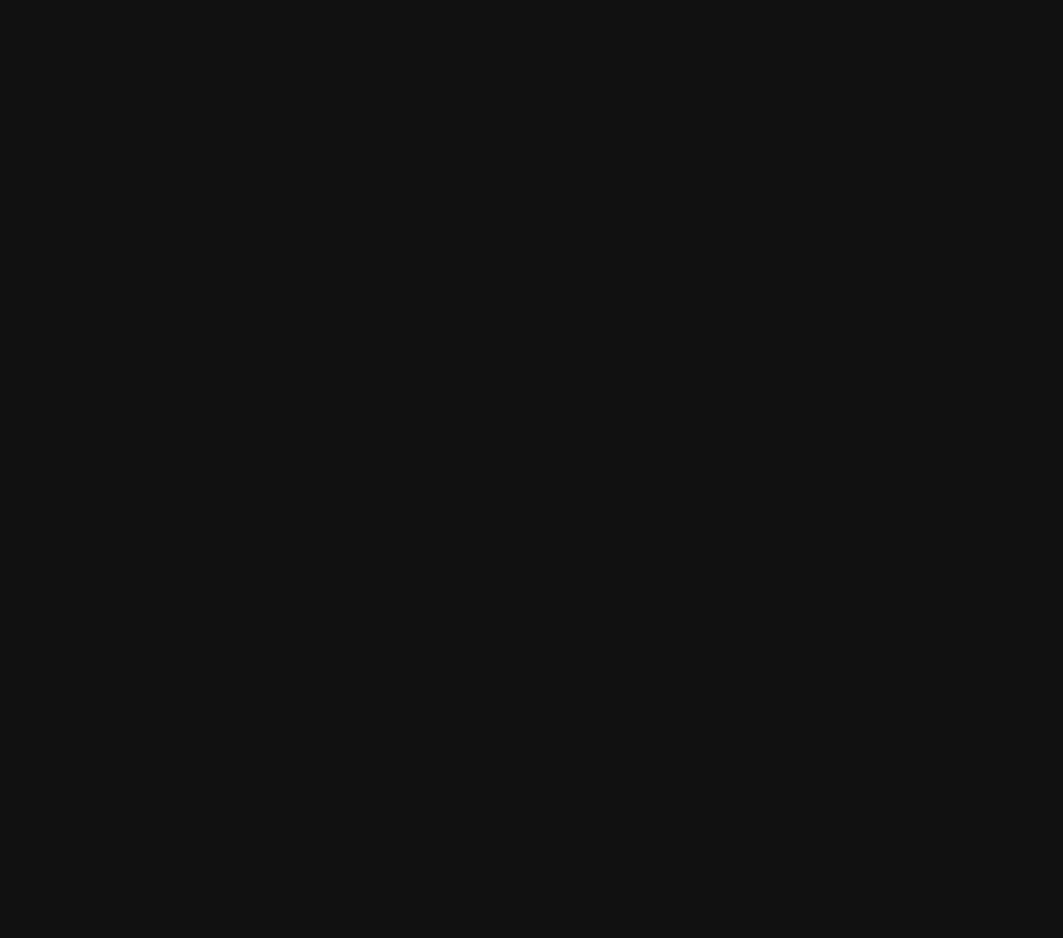
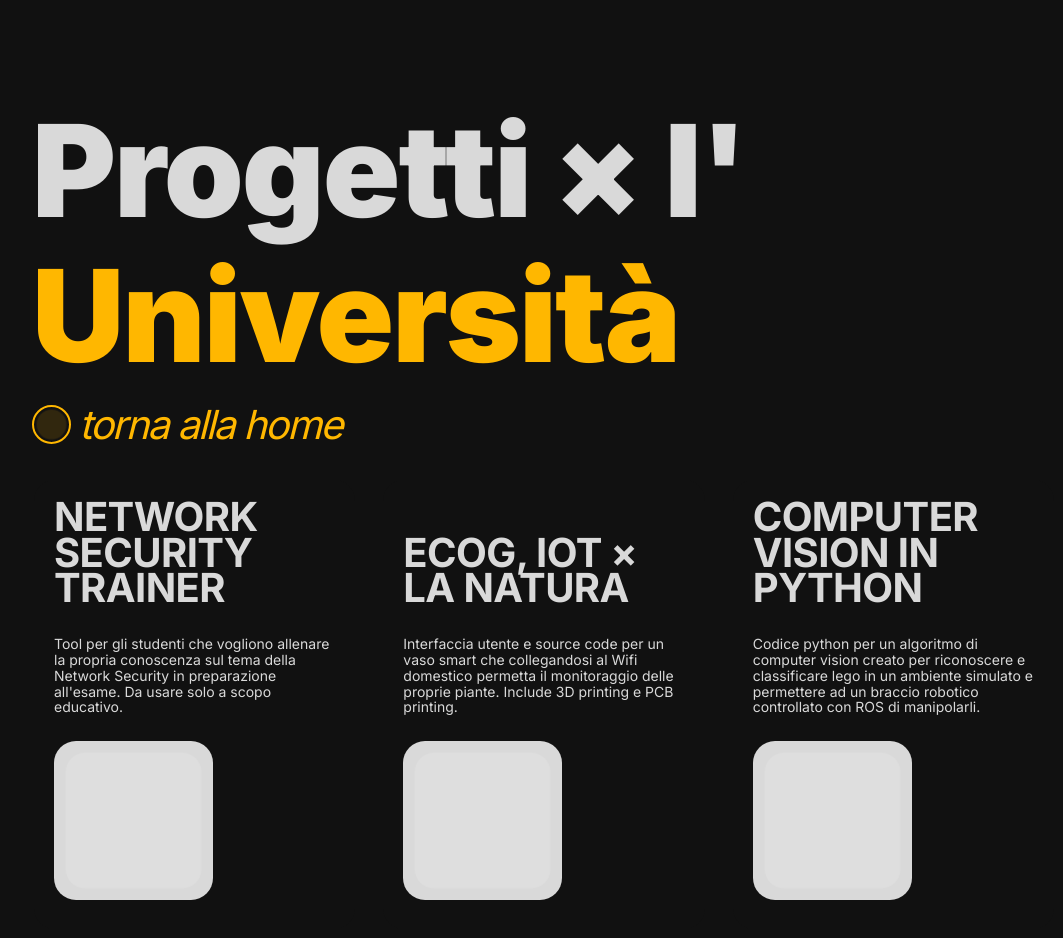
Before and after one commit to RaffaeleCrocco/raffaelecrocco2023.com, a React (Create React App) app: page /universita in a window 1280 px wide. Before the commit this address had no page. Shown: the top 938 px of the page, without its empty margins (96-1159 px from the left). Before the commit the page ends 800 px from the top, so only its background shows below. Built offline with nearby package versions, Linux system fonts and the light colour scheme.

Commit message:
Add Univeristy.js

```diff
--- a/src/App.js
+++ b/src/App.js
@@ -2,6 +2,7 @@
 import "./style/App.scss";
 import { Route, BrowserRouter as Router, Routes } from "react-router-dom";
 import Home from "./pages/Home";
+import University from "./pages/University";
 
 function App() {
   return (
@@ -9,6 +10,7 @@
       <Router>
         <Routes>
           <Route path="/" element={<Home />} />
+          <Route path="/universita" element={<University />} />
         </Routes>
       </Router>
     </div>
--- a/src/pages/Home.js
+++ b/src/pages/Home.js
@@ -2,6 +2,7 @@
 import { Row, Col } from "react-bootstrap";
 import { motion as m } from "framer-motion";
 import logo from "../media/grafica.svg";
+import { Link } from "react-router-dom";
 
 const Home = () => {
   useEffect(() => {
@@ -19,7 +20,12 @@
   }, []);
 
   return (
-    <div className="Home">
+    <m.div
+      className="Home"
+      initial={{ opacity: 0 }}
+      animate={{ opacity: 1 }}
+      transition={{ ease: "easeOut", duration: 0.8, delay: 0.1 }}
+    >
       <Row className="hero flex-column-reverse flex-md-row">
         <Col xs="auto" md={8}>
           <div className="title">
@@ -266,6 +272,7 @@
           </div>
         </Col>
       </Row>
+      <Link to="/universita" onClick={() => window.scrollTo({ top: 0 })}>
         <Row className="uni-projects p-5">
           <Col>
             <p className="subtitle">University related </p>
@@ -283,6 +290,7 @@
             <div className="circle" />
           </Col>
         </Row>
+      </Link>
       <a name="contact"></a>
       <Row className="contact">
         <Col className="">
@@ -343,7 +351,7 @@
           </Col>
         </Row>
       </div>
-    </div>
+    </m.div>
   );
 };
 
--- /dev/null
+++ b/src/pages/University.js
@@ -0,0 +1,64 @@
+import React from "react";
+import { Container, Row, Col, Button } from "react-bootstrap";
+
+import { motion as m } from "framer-motion";
+import { Link } from "react-router-dom";
+
+const University = () => {
+  return (
+    <m.div
+      className="University mt-5"
+      initial={{ opacity: 0 }}
+      animate={{ opacity: 1 }}
+      transition={{ ease: "easeOut", duration: 0.8, delay: 0.1 }}
+    >
+      <div className="title">
+        <span className="mb-0">Progetti </span>&times; l'{" "}
+        <span className="accent">Università</span>
+        <Link to="/">
+          <p className="accent d-flex align-items-center">
+            <div className="circle pulsating me-2"></div>torna alla home
+          </p>
+        </Link>
+      </div>
+      <Row className="projects">
+        <Col className="project-dark d-flex align-items-end">
+          <div>
+            <p className="subtitle">Network security trainer</p>
+            <p className="text">
+              Tool per gli studenti che vogliono allenare la propria conoscenza
+              sul tema della Network Security in preparazione all'esame. Da
+              usare solo a scopo educativo.
+            </p>
+            <div className="circle pulsating" />
+          </div>
+        </Col>
+        <Col className="project-dark d-flex align-items-end">
+          <div>
+            <p className="subtitle">EcoG, IoT &times; la natura</p>
+            <p className="text">
+              Interfaccia utente e source code per un vaso smart che
+              collegandosi al Wifi domestico permetta il monitoraggio delle
+              proprie piante. Include 3D printing e PCB printing.
+            </p>
+            <div className="circle pulsating" />
+          </div>
+        </Col>
+        <Col className="project-dark d-flex align-items-end">
+          <div>
+            <p className="subtitle">Computer vision in python</p>
+            <p className="text">
+              Codice python per un algoritmo di computer vision creato per
+              riconoscere e classificare lego in un ambiente simulato e
+              permettere ad un braccio robotico controllato con ROS di
+              manipolarli.
+            </p>
+            <div className="circle pulsating" />
+          </div>
+        </Col>
+      </Row>
+    </m.div>
+  );
+};
+
+export default University;
--- a/src/style/App.scss
+++ b/src/style/App.scss
@@ -84,6 +84,58 @@
   @media only screen and (max-width: 600px) {
     font-size: 15px;
     line-height: 123.52%;
+  }
+}
+
+.University {
+  .title {
+    padding: 4% 10% 0px 10%;
+    p {
+      font-size: 40px;
+      padding-top: 12px;
+      line-height: normal;
+      .circle {
+        background: none;
+        border: 2px solid $accent;
+        height: 39px;
+        width: 39px;
+        border-radius: 50%;
+        cursor: pointer;
+      }
+      .pulsating {
+        &:before {
+          background-color: $accent;
+        }
+      }
+    }
+    .btn {
+      background: none;
+      &:hover {
+        color: $text !important;
+      }
+    }
+    line-height: 113.52%;
+    @media only screen and (max-width: 600px) {
+      margin-bottom: 15%;
+      line-height: 103.52%;
+    }
+  }
+  .subtitle {
+    margin-bottom: 31px;
+  }
+  .projects {
+    min-height: 50vh;
+  }
+  .circle {
+    border-radius: 22px !important;
+  }
+  .circle:hover {
+    border-radius: 50% !important;
+  }
+  .pulsating {
+    &:before {
+      border-radius: 22px;
+    }
   }
 }
 
```
Lines whose indentation alone changed are shown as unchanged.
